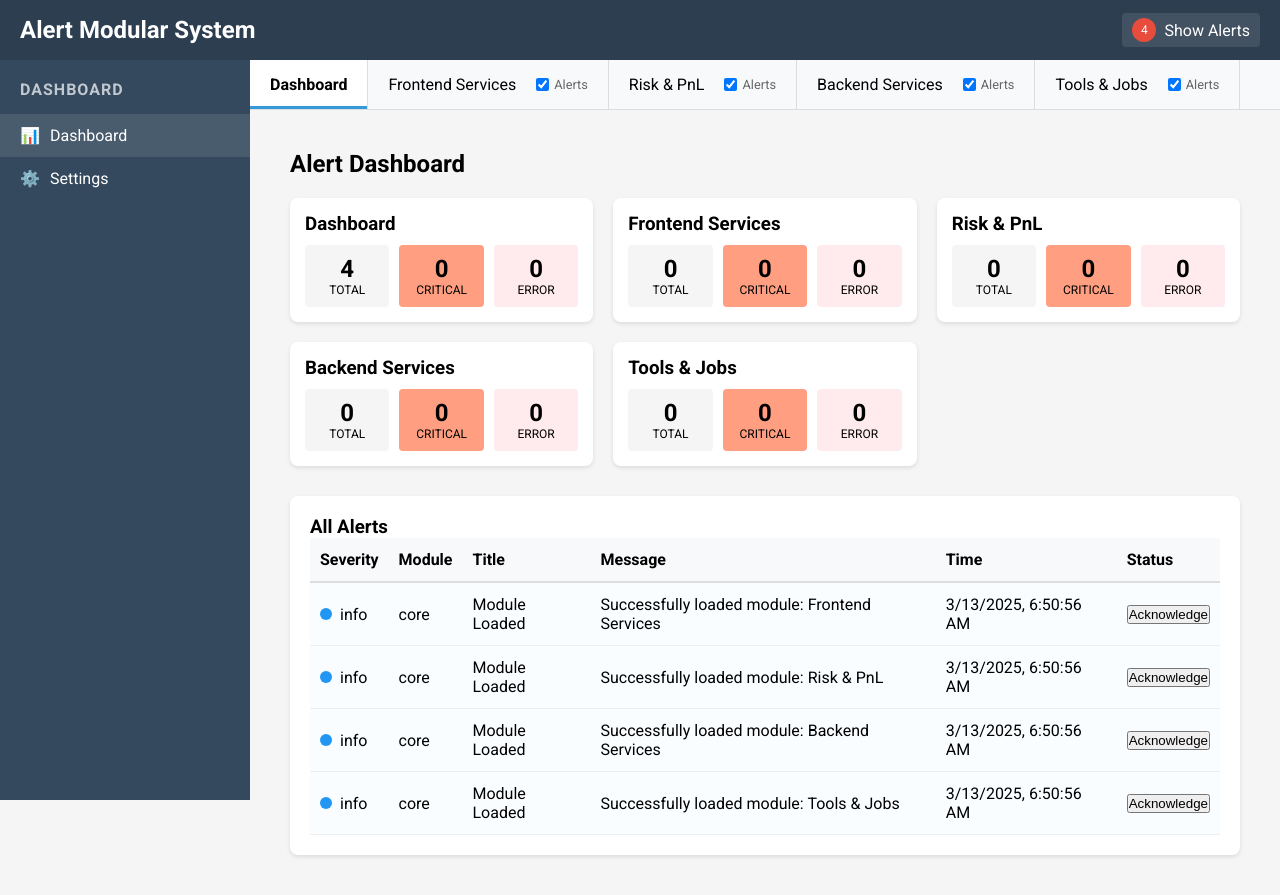
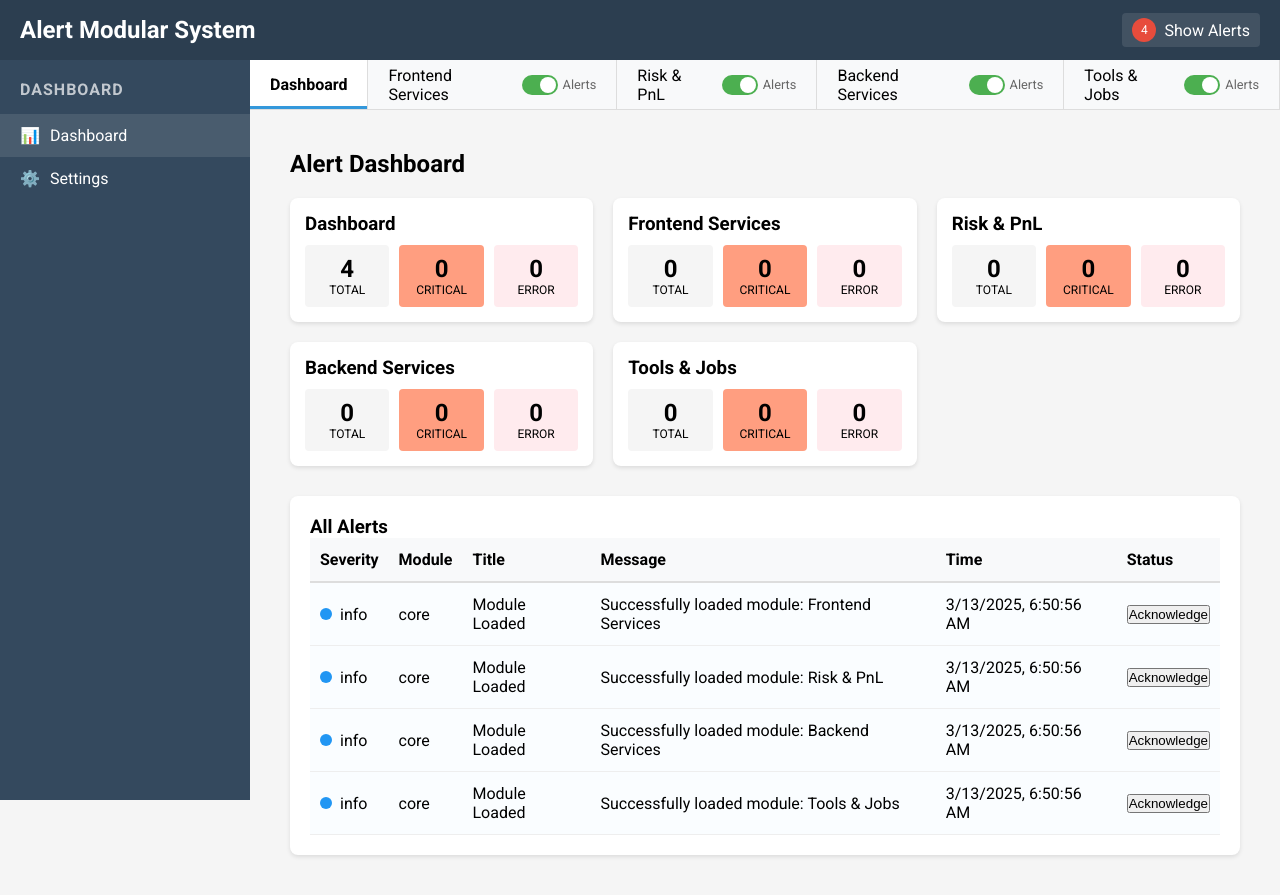
Before and after one commit to ludzzz/AlertModularApp, a React (Create React App) app: page / in a window 1280 px wide. Built offline with nearby package versions, Linux system fonts and the light colour scheme.

Commit message:
Add toggle switch to the tab

```diff
--- a/src/components/TabBar.tsx
+++ b/src/components/TabBar.tsx
@@ -11,7 +11,7 @@ const TabContainer = styled.div`
   height: 50px;
 `;
 
-const Tab = styled.div<{ active: boolean }>`
+const Tab = styled.div.attrs({ role: 'button' })<{ active: boolean }>`
   padding: 0 20px;
   height: 100%;
   display: flex;
@@ -43,7 +43,7 @@ const TabContent = styled.div`
   gap: 10px;
 `;
 
-const AlertToggle = styled.label`
+const AlertToggle = styled.div`
   display: flex;
   align-items: center;
   font-size: 0.8rem;
@@ -51,8 +51,55 @@ const AlertToggle = styled.label`
   color: #666;
 `;
 
-const ToggleInput = styled.input`
+const ToggleSwitch = styled.div`
+  position: relative;
+  display: inline-block;
+  width: 36px;
+  height: 20px;
   margin-right: 5px;
+`;
+
+const SwitchInput = styled.input`
+  opacity: 0;
+  width: 0;
+  height: 0;
+  position: absolute;
+
+  &:checked + span {
+    background-color: #4CAF50;
+  }
+
+  &:checked + span:before {
+    transform: translateX(16px);
+  }
+
+  &:focus + span {
+    box-shadow: 0 0 1px #4CAF50;
+  }
+`;
+
+const SwitchSlider = styled.span`
+  position: absolute;
+  cursor: pointer;
+  top: 0;
+  left: 0;
+  right: 0;
+  bottom: 0;
+  background-color: #ccc;
+  transition: 0.3s;
+  border-radius: 20px;
+
+  &:before {
+    position: absolute;
+    content: "";
+    height: 16px;
+    width: 16px;
+    left: 2px;
+    bottom: 2px;
+    background-color: white;
+    transition: 0.3s;
+    border-radius: 50%;
+  }
 `;
 
 interface TabBarProps {
@@ -83,12 +130,19 @@ const TabBar: React.FC<TabBarProps> = ({ onTabChange }) => {
             <span>{module.name}</span>
             {module.id !== 'core' && (
               <AlertToggle onClick={(e) => e.stopPropagation()}>
-                <ToggleInput
-                  type="checkbox"
-                  checked={module.alertsEnabled}
-                  onChange={(e) => handleToggleAlerts(e, module.id)}
-                />
-                Alerts
+                <ToggleSwitch onClick={(e) => e.stopPropagation()}>
+                  <SwitchInput
+                    type="checkbox"
+                    checked={module.alertsEnabled}
+                    onChange={(e) => handleToggleAlerts(e, module.id)}
+                  />
+                  <SwitchSlider onClick={(e) => {
+                    e.stopPropagation();
+                    // Manual toggle since the click is on the slider, not the input
+                    toggleModuleAlerts(module.id, !module.alertsEnabled);
+                  }} />
+                </ToggleSwitch>
+                <span onClick={(e) => e.stopPropagation()}>Alerts</span>
               </AlertToggle>
             )}
           </TabContent>
--- a/src/core/settings/ConnectorSettings.tsx
+++ b/src/core/settings/ConnectorSettings.tsx
@@ -107,19 +107,25 @@ const ToggleSwitch = styled.div`
   display: inline-block;
   width: 60px;
   height: 34px;
+  margin-right: 8px;
 `;
 
 const SwitchInput = styled.input`
   opacity: 0;
   width: 0;
   height: 0;
+  position: absolute;
 
   &:checked + span {
-    background-color: #2196f3;
+    background-color: #4CAF50;
   }
 
   &:checked + span:before {
     transform: translateX(26px);
+  }
+
+  &:focus + span {
+    box-shadow: 0 0 1px #4CAF50;
   }
 `;
 
@@ -325,7 +331,10 @@ const ConnectorSettings: React.FC<ConnectorSettingsProps> = ({ onSave }) => {
                     checked={connector.enabled}
                     onChange={() => toggleConnector(connector.id, !connector.enabled)}
                   />
-                  <SwitchSlider />
+                  <SwitchSlider onClick={(e) => {
+                    e.stopPropagation();
+                    toggleConnector(connector.id, !connector.enabled);
+                  }} />
                 </ToggleSwitch>
                 <Button onClick={() => testConnection(connector)}>Test</Button>
                 <Button onClick={() => startEdit(connector)}>Edit</Button>
@@ -427,14 +436,23 @@ const ConnectorSettings: React.FC<ConnectorSettingsProps> = ({ onSave }) => {
             </FormGroup>
 
             <FormGroup>
-              <Label>
-                <Checkbox
-                  type="checkbox"
-                  name="enabled"
-                  checked={formState.enabled}
-                  onChange={handleInputChange}
-                />
-                Enabled
+              <Label style={{ display: 'flex', alignItems: 'center' }}>
+                <ToggleSwitch>
+                  <SwitchInput
+                    type="checkbox"
+                    name="enabled"
+                    checked={formState.enabled}
+                    onChange={handleInputChange}
+                  />
+                  <SwitchSlider onClick={(e) => {
+                    e.stopPropagation();
+                    setFormState(prev => ({
+                      ...prev,
+                      enabled: !prev.enabled
+                    }));
+                  }} />
+                </ToggleSwitch>
+                <span style={{ marginLeft: '8px' }}>Enabled</span>
               </Label>
             </FormGroup>
 
@@ -451,9 +469,4 @@ const ConnectorSettings: React.FC<ConnectorSettingsProps> = ({ onSave }) => {
   );
 };
 
-// Additional styled component for checkbox
-const Checkbox = styled.input`
-  margin-right: 10px;
-`;
-
 export default ConnectorSettings;
```
Also changed, not shown: 1 other file (tests, documents, lock files or other folders).
